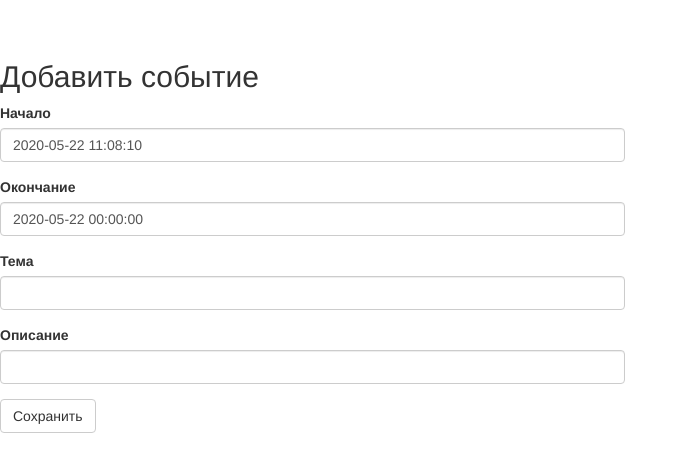
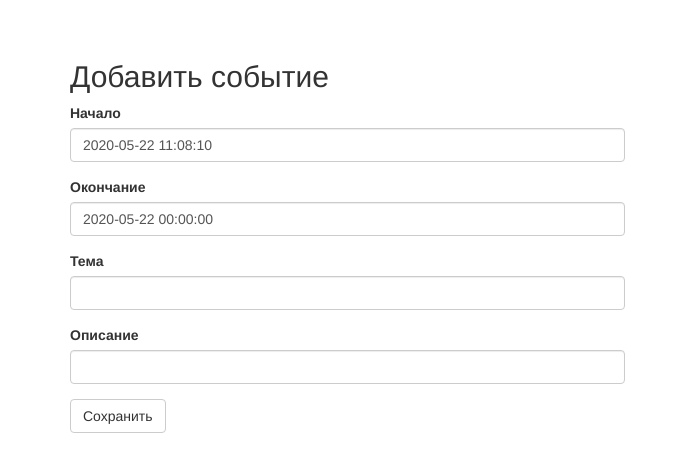
Before and after one commit to SammyJoskey/flask_scheduler, a Flask app: page /add in a window 1280 px wide. Shown: the part 50-522 px from the top of the page, without its empty margins (0-688 px from the left). Run offline with Flask 2, Linux system fonts and the light colour scheme; some libraries are stand-ins or nearby versions.

Commit message:
Update add_event.html

```diff
--- a/app/templates/add_event.html
+++ b/app/templates/add_event.html
@@ -8,7 +8,7 @@
 {% endblock %}
 
 {% block content %}
-<div class=container"><br>
+<div class="container"><br>
     <div class="row align-items-center justify-content-center">
         <div class="col-md-6">
             <h2>Добавить событие</h2>
```
